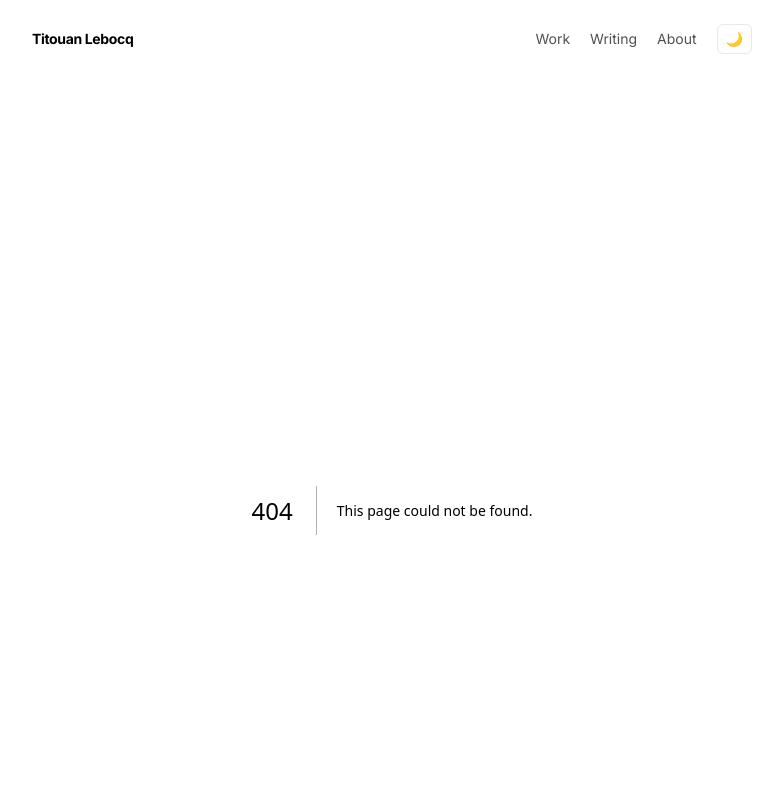
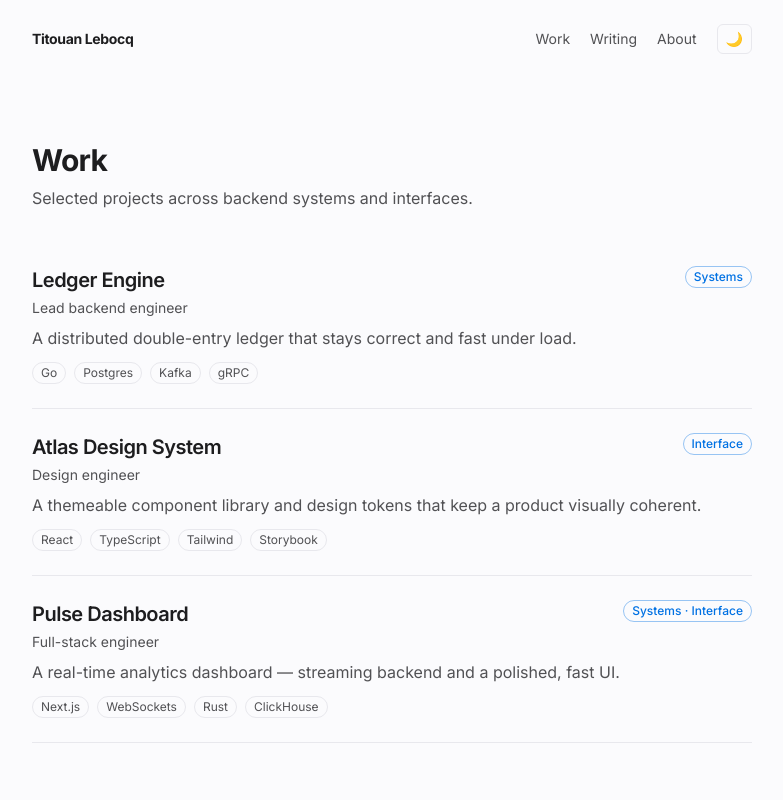
Before and after one commit to LEBOCQTitouan/portfolio, a Next.js app: page /work in a window 1280 px wide. Before the commit this address had no page. Shown: the top 800 px of the page, without its empty margins (248-1031 px from the left). Built offline with nearby package versions, Linux system fonts and the light colour scheme.

Commit message:
feat(work): category badge, project card, and work index
Co-Authored-By: Claude Sonnet 4.6 <noreply@anthropic.com>

```diff
--- /dev/null
+++ b/src/app/work/page.tsx
@@ -0,0 +1,29 @@
+import type { Metadata } from "next";
+import { getAllProjects } from "@/lib/projects";
+import { ProjectCard } from "@/components/project-card";
+
+export const metadata: Metadata = {
+  title: "Work",
+  description: "Selected projects across backend systems and interfaces.",
+};
+
+export default function WorkPage() {
+  const projects = getAllProjects();
+  return (
+    <section className="py-8">
+      <h1 className="text-3xl font-bold tracking-tight">Work</h1>
+      <p className="mt-2 text-muted">
+        Selected projects across backend systems and interfaces.
+      </p>
+      <div className="mt-8">
+        {projects.length === 0 ? (
+          <p className="text-muted">No projects yet.</p>
+        ) : (
+          projects.map((project) => (
+            <ProjectCard key={project.slug} project={project} />
+          ))
+        )}
+      </div>
+    </section>
+  );
+}
--- /dev/null
+++ b/src/components/category-badge.tsx
@@ -0,0 +1,15 @@
+import type { ProjectCategory } from "@/lib/projects";
+
+const LABELS: Record<ProjectCategory, string> = {
+  systems: "Systems",
+  interface: "Interface",
+  both: "Systems · Interface",
+};
+
+export function CategoryBadge({ category }: { category: ProjectCategory }) {
+  return (
+    <span className="shrink-0 rounded-full border border-accent/40 px-2 py-0.5 text-xs font-medium text-accent">
+      {LABELS[category]}
+    </span>
+  );
+}
--- /dev/null
+++ b/src/components/project-card.tsx
@@ -0,0 +1,32 @@
+import Link from "next/link";
+import type { Project } from "@/lib/projects";
+import { CategoryBadge } from "@/components/category-badge";
+
+export function ProjectCard({ project }: { project: Project }) {
+  return (
+    <article className="border-b border-border py-6">
+      <div className="flex items-start justify-between gap-4">
+        <h2 className="text-xl font-semibold tracking-tight">
+          <Link href={`/work/${project.slug}`} className="hover:text-accent">
+            {project.title}
+          </Link>
+        </h2>
+        <CategoryBadge category={project.category} />
+      </div>
+      <p className="mt-1 text-sm text-muted">{project.role}</p>
+      <p className="mt-2 text-muted">{project.summary}</p>
+      {project.stack.length > 0 && (
+        <ul className="mt-3 flex flex-wrap gap-2">
+          {project.stack.map((tech) => (
+            <li
+              key={tech}
+              className="rounded-full border border-border px-2 py-0.5 text-xs text-muted"
+            >
+              {tech}
+            </li>
+          ))}
+        </ul>
+      )}
+    </article>
+  );
+}
```
Also changed, not shown: 1 other file (tests, documents, lock files or other folders).
